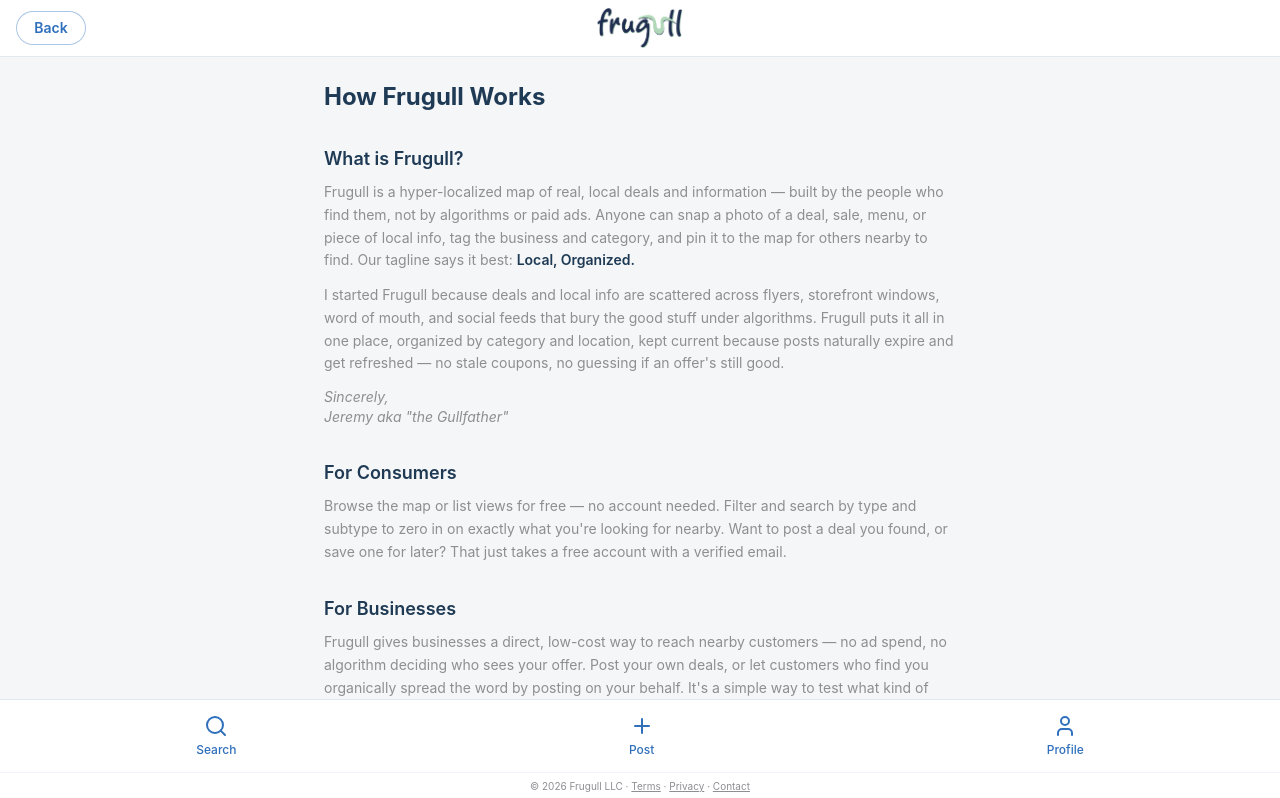
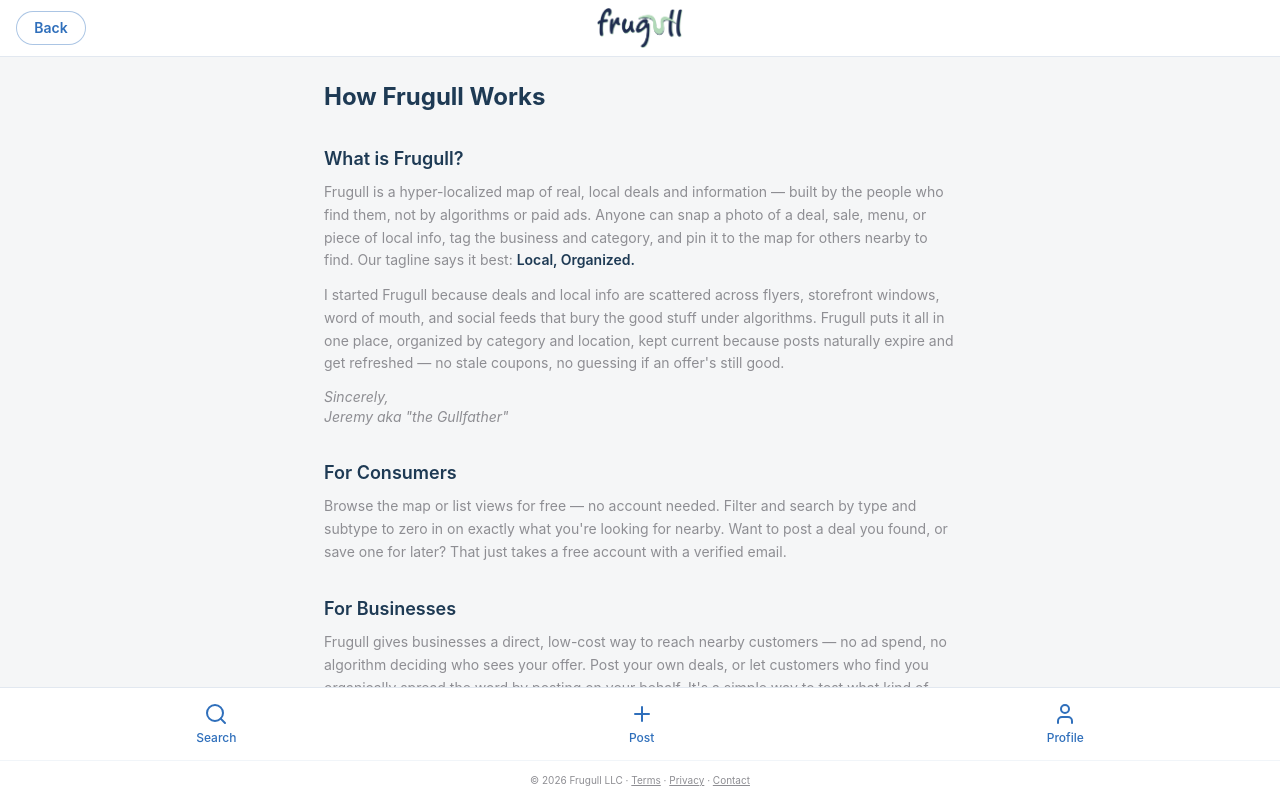
Before and after one commit to j76m/frugull-frontend, a React (Vite) app: page /how-it-works in a window 1280 px wide. Shown: the top 798 px of the page. Built offline with nearby package versions, Linux system fonts and the light colour scheme; no server answers.

Commit message:
Add more breathing room around legal text in bottom nav

```diff
--- a/src/components/BottomTabs.jsx
+++ b/src/components/BottomTabs.jsx
@@ -28,7 +28,7 @@ export default function BottomTabs() {
         ))}
       </div>
 
-      <div className="border-t border-slate-100 py-1.5 text-center text-[10px] text-brand-gray">
+      <div className="border-t border-slate-100 py-3 text-center text-[10px] text-brand-gray">
         © 2026 Frugull LLC ·{' '}
         <Link to="/terms" target="_blank" rel="noopener noreferrer" className="underline">
           Terms
```
